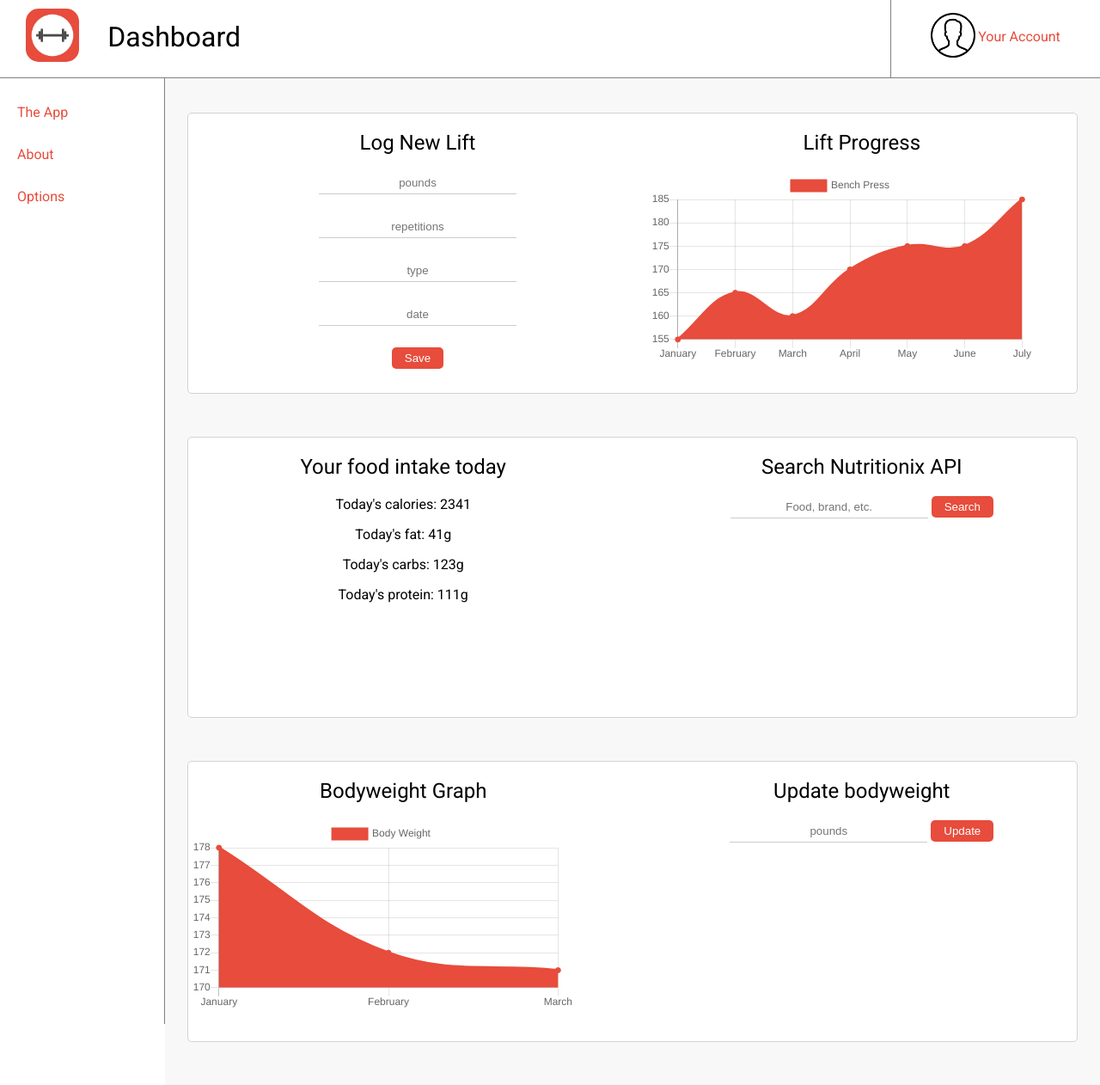
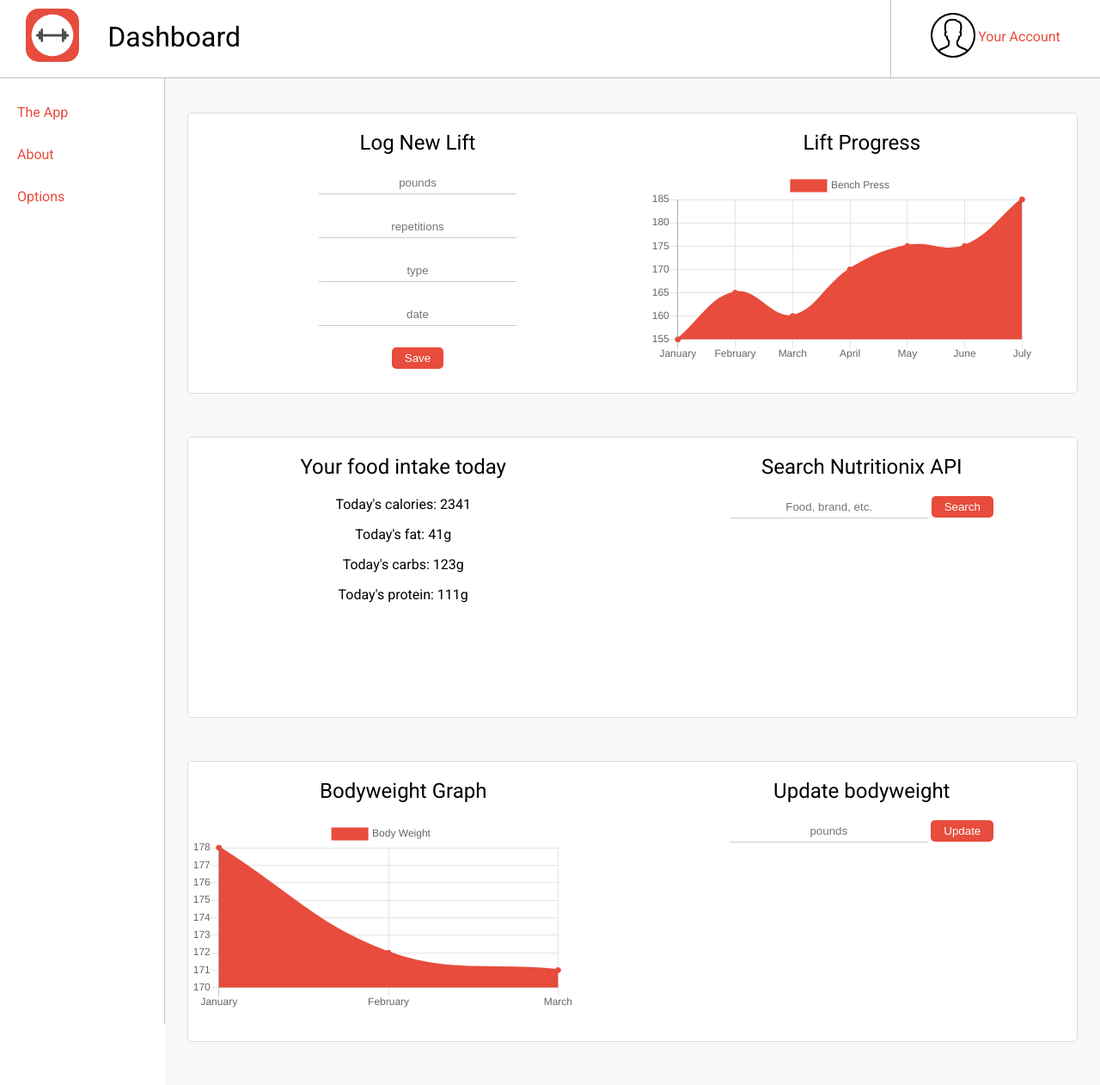
Before and after one commit to austinbailey1114/LiftAppSite, a PHP site: page / in a window 1280 px wide. Shown: the whole page at 86% size. Run offline with PHP 8.4, Linux system fonts and the light colour scheme; some libraries are stand-ins or nearby versions.

Commit message:
updated some colors

```diff
--- a/css/style.css
+++ b/css/style.css
@@ -27,7 +27,7 @@ h1 {
 	float: left;
 	height: 1100px;
 	background-color: white;
-	border-right: 1px solid gray;
+	border-right: 1px solid #C0C0C0;
 }
 
 #menuDiv a {
@@ -47,7 +47,7 @@ h1 {
 }
 
 #topContainer {
-	border-bottom: thin solid gray;
+	border-bottom: thin solid #C0C0C0;
 	height: 90px;
 }
 
@@ -92,7 +92,7 @@ h1 {
 }
 #linksContainer {
 	float: right;
-	border-left: 1px solid gray;
+	border-left: 1px solid #C0C0C0;
 	width: 19%;
 	text-align: center;
 	height: 100%;
@@ -124,7 +124,7 @@ h2.subhead {
 	margin: auto;
 	margin-bottom: 50px;
 	height: 325px;
-	border: 1px solid #D3D3D3;
+	border: 1px solid #DCDCDC;
 	margin-top: 40px;
 	border-radius: 5px;
 	background-color: white;
@@ -184,7 +184,7 @@ button {
 	margin: auto;
 	margin-bottom: 50px;
 	height: 325px;
-	border: 1px solid #D3D3D3;
+	border: 1px solid #DCDCDC;
 	border-radius: 5px;
 	background-color: white;
 
@@ -209,7 +209,7 @@ button {
 	margin: auto;
 	margin-bottom: 50px;
 	height: 325px;
-	border: 1px solid #D3D3D3;
+	border: 1px solid #DCDCDC;
 	margin-top: 40px;
 	border-radius: 5px;
 	background-color: white;
```
